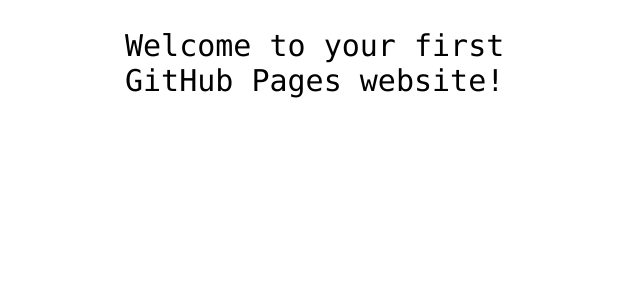
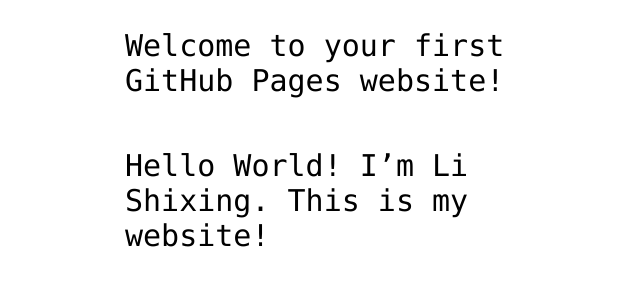
Before and after one commit to lisxingnzs/hello-world, a plain HTML site: page index.html in a window 1280 px wide. Shown: the part 360-646 px from the top of the page, without its empty margins (315-955 px from the left). Drawn offline with Linux system fonts and the light colour scheme.

Commit message:
Update index.html

```diff
--- a/index.html
+++ b/index.html
@@ -13,6 +13,8 @@
 
 <!-- Change this code here by copy and pasting your template on line 15 -->
 <p>Welcome to your first GitHub Pages website!</p>
+<p>Hello World! I’m Li Shixing. This is my website!</p>
+
 
 </body>
 </html>
```
